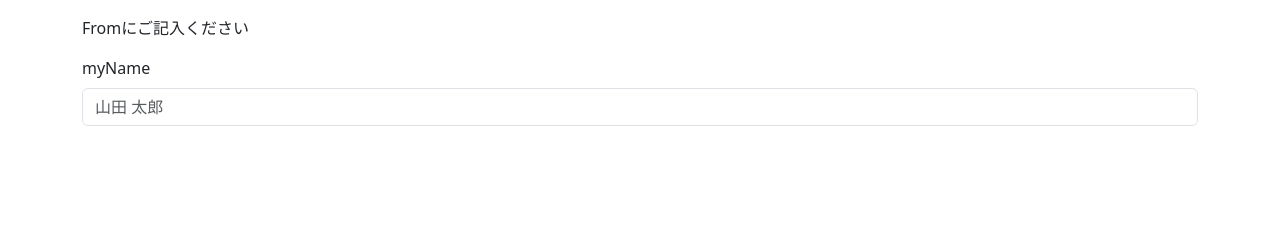
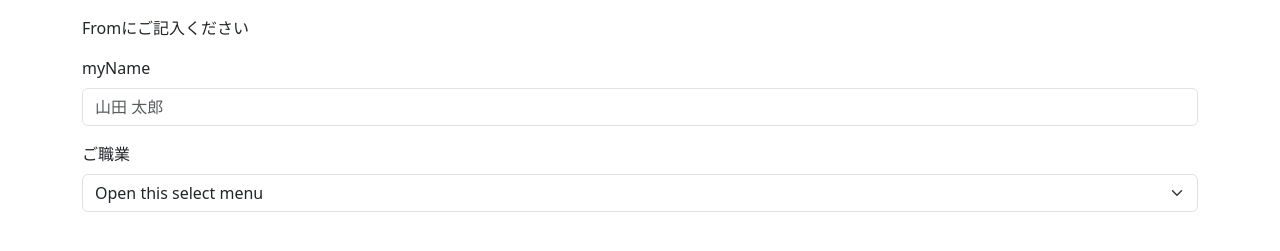
Before and after one commit to ShotaNakahata/Various-types-of-practice, a website: page Udemy_CSS/Bootstrap/index.html in a window 1280 px wide. Shown: the part 121-372 px from the top of the page. Drawn offline with nearby package versions, Linux system fonts and the light colour scheme.

Commit message:
Udemy_css bootstrap pt4

```diff
--- a/Udemy_CSS/Bootstrap/index.html
+++ b/Udemy_CSS/Bootstrap/index.html
@@ -23,11 +23,21 @@
     <hr class="bg-info">
     <div class="container" >
         <p>Fromにご記入ください</p>
+
         <form action="" method="post">
             <div class="mb-3">
                 <label for="myName" class="form-label">myName</label>
                 <input type="text" class="form-control" id="myName" placeholder="山田 太郎">
             </div>
+            <div class="mb-3">
+                <label for="job" class="form-label">ご職業</label>
+                <select name="job" id="job" class="form-select" aria-label="ご職業">
+                    <option selected>Open this select menu</option>
+                    <option value="1">会社員</option>
+                    <option value="2">学生</option>
+                    <option value="3">その他</option>
+                </select>
+            </div>
         </form>
     </div>
 </body>
```
